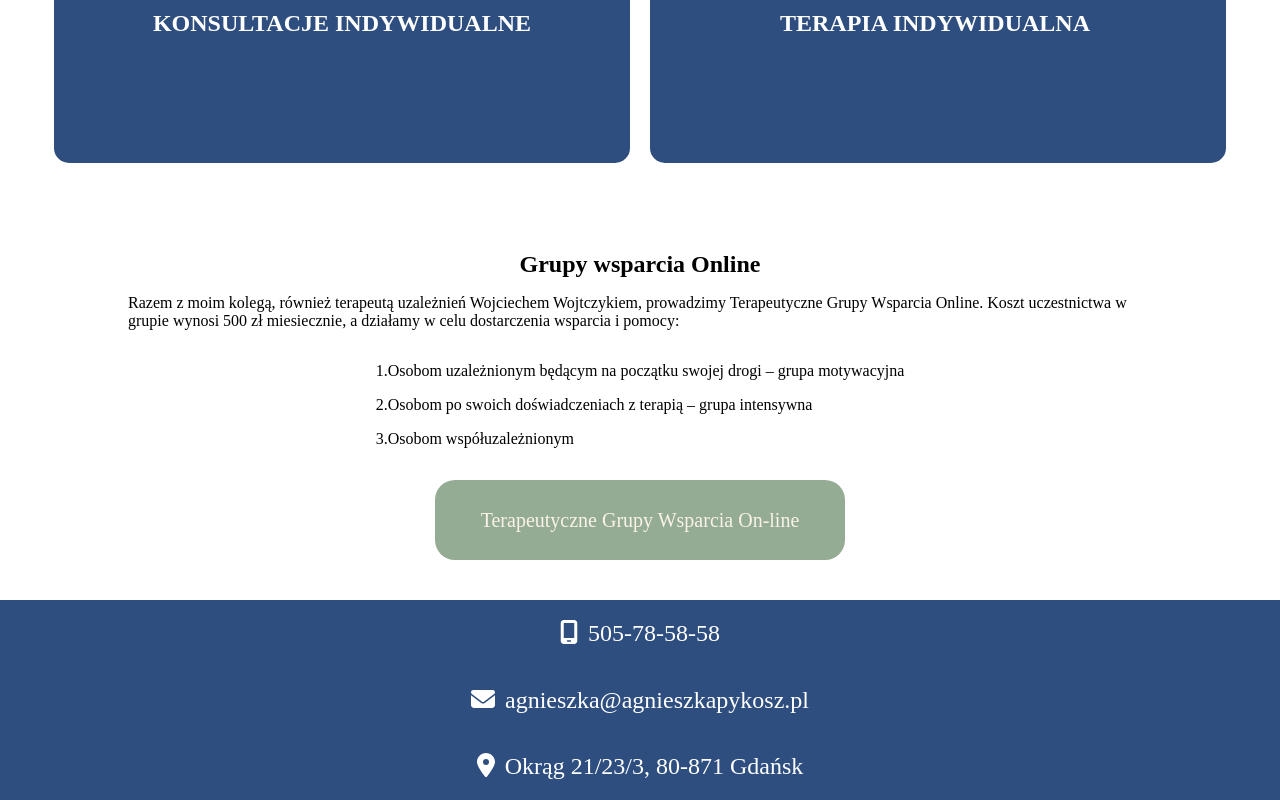
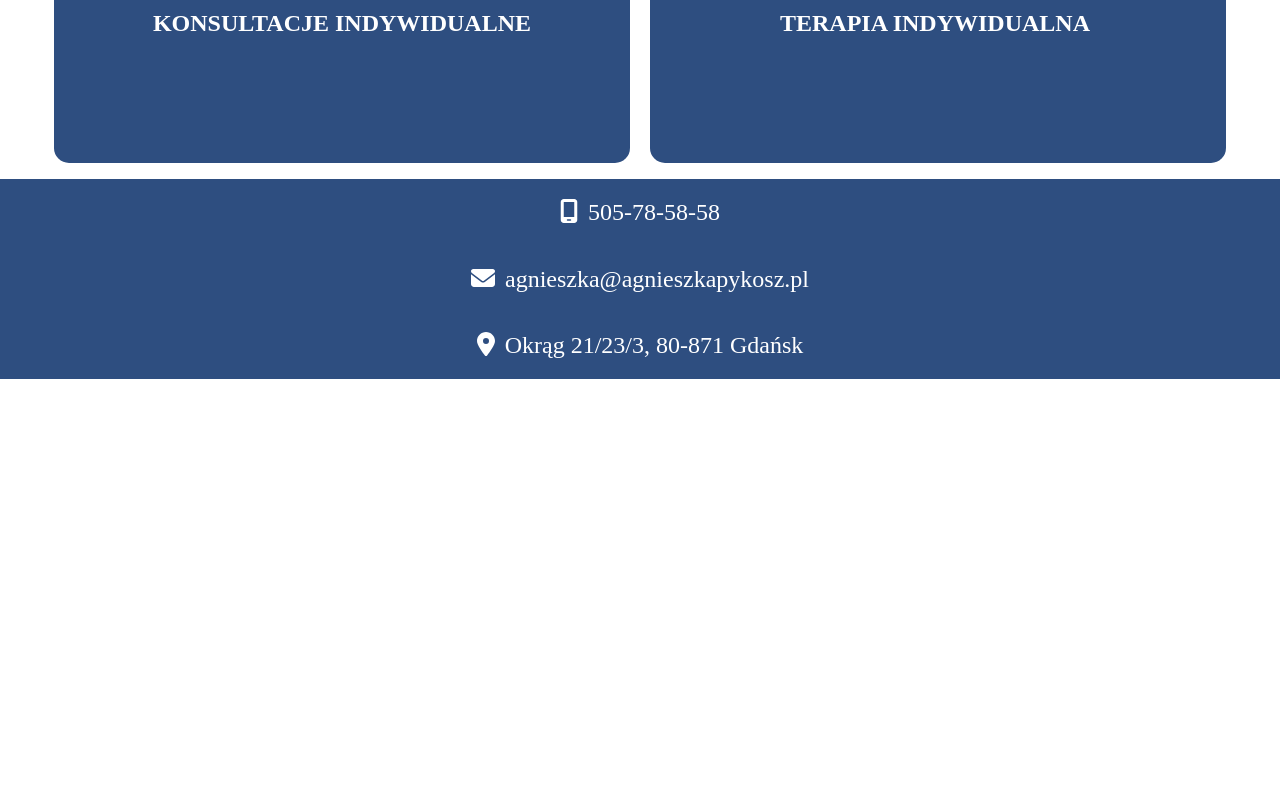
Before and after one commit to Solutionsby/ZatrzymajSieNaCzas, a React (Vite) app: page / in a window 1280 px wide. Shown: the part 1449-2249 px from the top of the page. After the commit the page ends 1828 px from the top, so only its background shows below. Built offline with nearby package versions, Linux system fonts and the light colour scheme.

Commit message:
delete the section

```diff
--- a/src/App.tsx
+++ b/src/App.tsx
@@ -54,7 +54,6 @@ function App() {
       <Header />
       <AboutMe abouteMe={abouteMe} />
       <Services servicesID={servicesID}/>
-      <GroupLink groupID={groupID}/>
       <Footer />
       </div>
 
--- a/src/sections/services/services.scss
+++ b/src/sections/services/services.scss
@@ -2,6 +2,7 @@
 .services-wrapper{
     display: flex;
     padding-top:calc($height-navigation + 1vh);
+    margin-bottom: 2vh;
     gap:20px;
     align-items: center;
     flex-direction: column;
```
